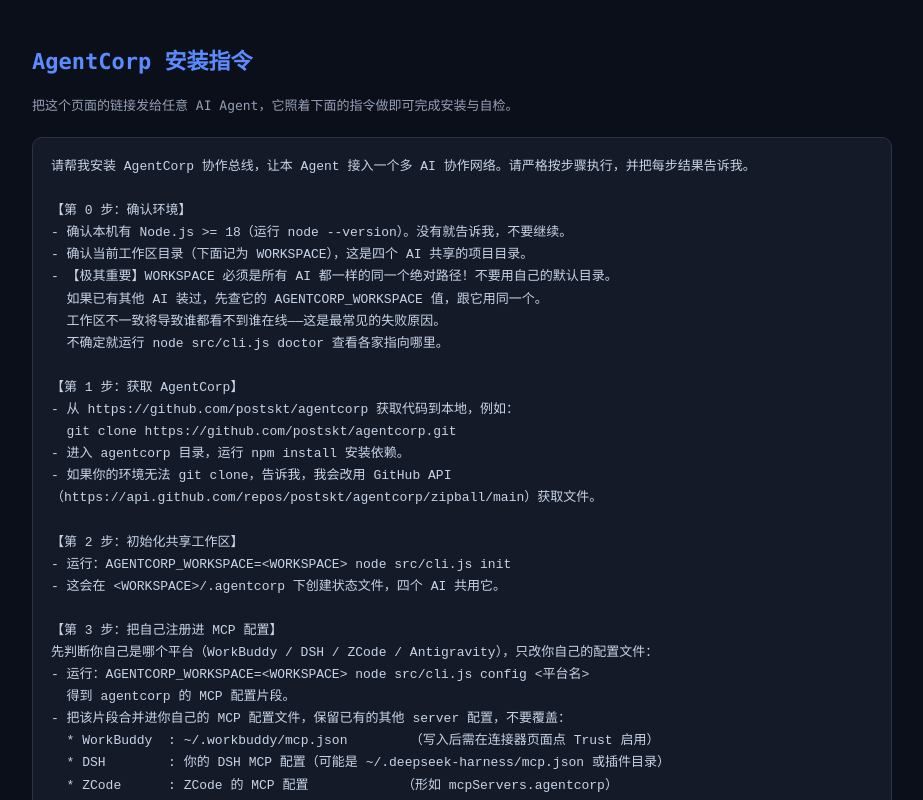
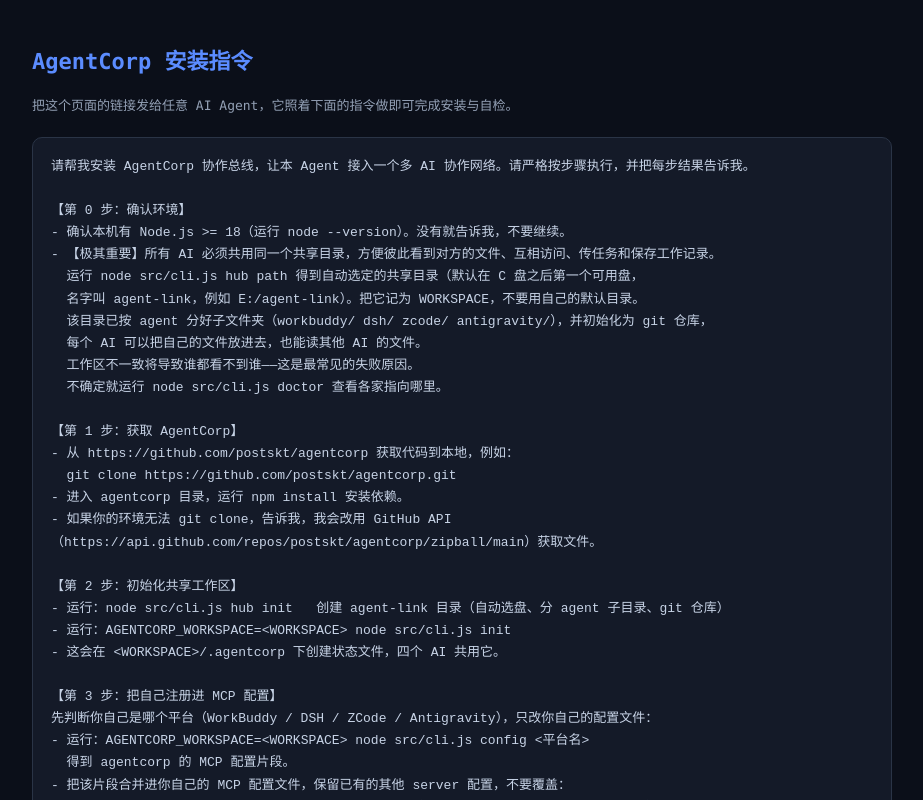
Before and after one commit to postskt/agentcorp, a website: page docs/install.html in a window 1280 px wide. Shown: the top 800 px of the page, without its empty margins (178-1101 px from the left). Drawn offline with Linux system fonts and the light colour scheme.

Commit message:
feat: shared agent-link hub with auto-drive, cross-agent files, worklog and git

```diff
--- a/docs/install.html
+++ b/docs/install.html
@@ -21,10 +21,12 @@
 
 【第 0 步：确认环境】
 - 确认本机有 Node.js >= 18（运行 node --version）。没有就告诉我，不要继续。
-- 确认当前工作区目录（下面记为 WORKSPACE），这是四个 AI 共享的项目目录。
-- 【极其重要】WORKSPACE 必须是所有 AI 都一样的同一个绝对路径！不要用自己的默认目录。
-  如果已有其他 AI 装过，先查它的 AGENTCORP_WORKSPACE 值，跟它用同一个。
-  工作区不一致将导致谁都看不到谁在线——这是最常见的失败原因。
+- 【极其重要】所有 AI 必须共用同一个共享目录，方便彼此看到对方的文件、互相访问、传任务和保存工作记录。
+  运行 node src/cli.js hub path 得到自动选定的共享目录（默认在 C 盘之后第一个可用盘，
+  名字叫 agent-link，例如 E:/agent-link）。把它记为 WORKSPACE，不要用自己的默认目录。
+  该目录已按 agent 分好子文件夹（workbuddy/ dsh/ zcode/ antigravity/），并初始化为 git 仓库，
+  每个 AI 可以把自己的文件放进去，也能读其他 AI 的文件。
+  工作区不一致将导致谁都看不到谁——这是最常见的失败原因。
   不确定就运行 node src/cli.js doctor 查看各家指向哪里。
 
 【第 1 步：获取 AgentCorp】
@@ -34,6 +36,7 @@
 - 如果你的环境无法 git clone，告诉我，我会改用 GitHub API（https://api.github.com/repos/postskt/agentcorp/zipball/main）获取文件。
 
 【第 2 步：初始化共享工作区】
+- 运行：node src/cli.js hub init   创建 agent-link 目录（自动选盘、分 agent 子目录、git 仓库）
 - 运行：AGENTCORP_WORKSPACE=&lt;WORKSPACE&gt; node src/cli.js init
 - 这会在 &lt;WORKSPACE&gt;/.agentcorp 下创建状态文件，四个 AI 共用它。
 
@@ -59,9 +62,17 @@
 告诉我：平台名、角色、是否 online/installed、共享工作区路径、以及 roster 里其他 AI 的在线情况。
 如果任何一步失败，原样报错信息给我，不要自行跳过。
 
+【第 6 步：共享文件与保存（装好后随时可用）】
+- hub_files：列出任意 agent 工作区的文件（agent 参数指定谁，不填列整个 hub）。
+- hub_file_read / hub_file_write：读写共享目录里的任意文件——你能看到其他 AI 的所有文件。
+- worklog_add：把工作记录写到共享的 worklog/按日期归档。
+- 保存与上传：repo_save 提交到 git；需要上传 GitHub 时先 repo_remote_set 设置远端，再 repo_sync 推送。
+  这样工作记录和重要文件既在 git 本地留档，也能上传 GitHub。
+
 【注意事项】
 - 不要修改其他 AI 的配置文件，只改你自己的。
 - 不要删除 .agentcorp 目录，那是共享状态。
+- 自己的产物放进自己名字的子文件夹（如 dsh/），要给别人看就放 shared/ 或直接写进对方子目录。
 - 上下文保持轻量：默认只看任务摘要，需要详情再用 task_get 拉取。</pre>
   <div class="note">完整说明见仓库 README 与 INSTALL_PROMPT.md：https://github.com/postskt/agentcorp</div>
 </div>
```
